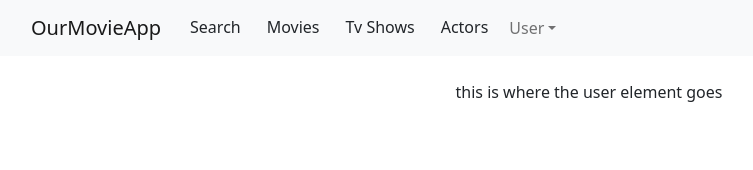
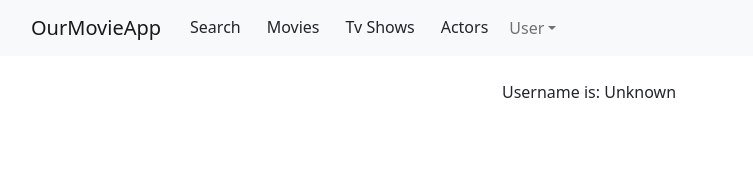
Before and after one commit to ButItDoesRun/Portfolio3, a React (Create React App) app: page /user in a window 1280 px wide. Shown: the top 170 px of the page, without its empty margins (51-804 px from the left). Built offline with nearby package versions, Linux system fonts and the light colour scheme; the HTML template or start-up script is replaced by a standard one.

Commit message:
Added user page that shows username when logged in

```diff
--- a/src/AppRouting2.jsx
+++ b/src/AppRouting2.jsx
@@ -12,6 +12,7 @@ import NavDropdown from 'react-bootstrap/NavDropdown';
 //page imports
 import Login from './PageComponents/UserPageComponents/Login';
 import Logout from "./PageComponents/UserPageComponents/Logout";
+import UserPage from "./Pages/UserPage";
 
 const Error = () =>
     <div>404: Woops! I don't know that path</div>;
@@ -60,7 +61,7 @@ const AppRouting = () => {
                     <Route path="/titles/movies" element={<p>this is where the movieList element goes</p>} />
                     <Route path="/titles/tvshows" element={<p>this is where the tvshowList element goes</p>} />
                     <Route path="/persons/actors" element={<p>this is where the actorList element goes</p>} />
-                    <Route path="/user" element={<p>this is where the user element goes</p>} />
+                    <Route path="/user" element={<UserPage></UserPage>} />
                     <Route path="/user/bookmarks" element={<p>this is where the bookmarks element goes</p>} />
                     <Route path="/user/history" element={<p>this is where the search history element goes</p>} />
                     <Route path="/user/ratings" element={<p>this is where the ratings element goes</p>} />
--- a/src/DataService/User.js
+++ b/src/DataService/User.js
@@ -45,6 +45,29 @@ class User {
             return (null);
         }
     };
+
+    async GetUser(token, setUser) {
+        if (token != null) {
+            const requestContent = {
+                headers: {
+                    "Content-Type": "application/json",
+                    "Authorization": "Bearer "+token,
+                },
+            };
+            console.log(requestContent);
+            try {
+                const res = await fetch("https://localhost:5001/api/user ", requestContent);
+                const json = await res.json();
+                setUser(json);
+
+            } catch (e) {
+                console.log(e);
+                setUser(new User("Unknown","Unknown","Unknown","Unknown"));
+            }
+        } else {
+            setUser(new User("Unknown","Unknown","Unknown","Unknown"));
+        }
+    }
 }
 
 export default User;
--- a/src/Pages/UserPage.jsx
+++ b/src/Pages/UserPage.jsx
@@ -1,46 +1,23 @@
 import React, { useContext, useEffect, useState } from 'react';
 import TokenContext from '../Context/TokenContext';
-
 import Container from "react-bootstrap/Container";
-
-async function getUser(token, setUser) {
-    if (token != null) {
-        const requestContent = {
-            headers: {
-                "Content-Type": "application/json",
-                "Authorization": "Bearer "+token,
-            },
-        };
-        console.log(requestContent);
-        try {
-            const res = await fetch("https://localhost:5001/api/user ", requestContent);
-            const json = await res.json();
-            setUser(user => json);
-        } catch (e) {
-            console.log(e);
-            setUser(null);
-        }
-    } else {
-        setUser(null);
-    }
-
-}
+import User from '../DataService/User';
 
 const UserPage = () => {
-    let [user, setUser] = useState({});
+    let [user, setUser] = useState(new User("Unknown", "Unknown", "Unknown", "Unknown"));
     const token = useContext(TokenContext);
 
     useEffect(() => {
-        getUser(token, setUser);
-    },[token])
+        async function getUserObject(user, setUser, token){
+            await user.GetUser(token, setUser);
+        };
+        getUserObject(user, setUser, token);
+    }, [token]);
 
     return (
         <Container>
-            <p>Token is: {token}</p>
+            <p>Username is: {user.username}</p>
 
-            <p>Username is: {(user === null) ? "nothing" : user.username}
-            </p>
-            {/* <User user="" bookmarks="" history=""></User> */}
         </Container>
     );
 };
```
